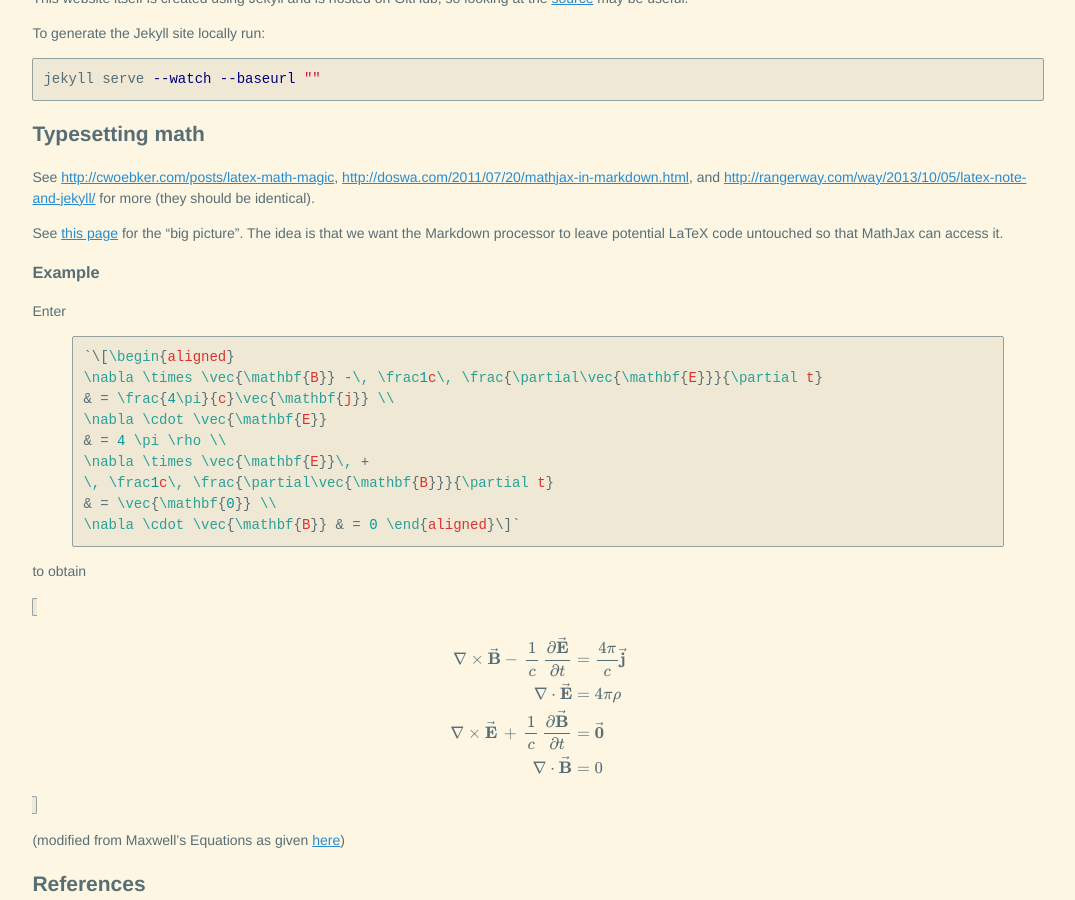
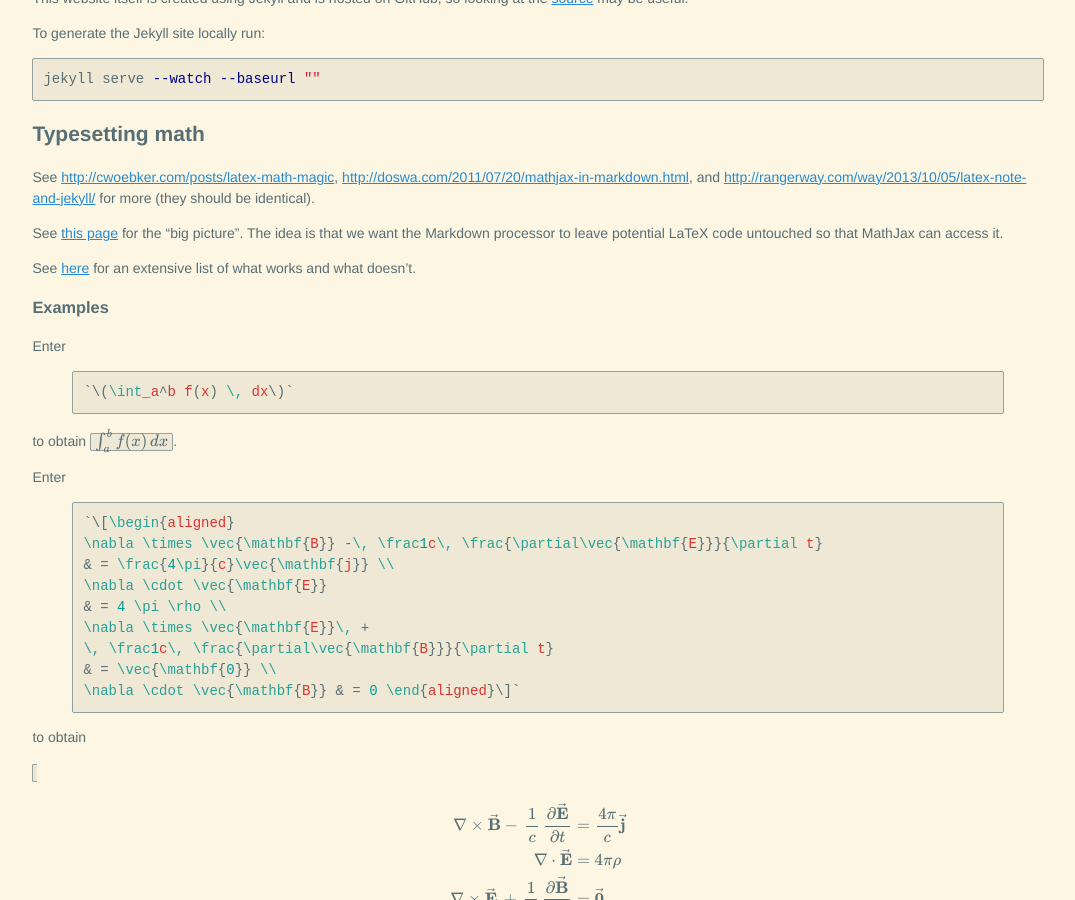
Before and after one commit to riceissa/riceissa.github.io, a Jekyll site: the page built from computing/jekyll.md, in a window 1280 px wide and 900 px high, scrolled down 525 px. Shown: the whole window, without its empty margins (102-1177 px from the left). Built offline with Jekyll 4.4.1, drawn with Linux system fonts in a browser that asks for light colours; Markdown is read by kramdown in place of the engine named in the settings; formulas are drawn with MathJax 3; comment, search, counter and statistics services are not loaded.

Commit message:
jekyll <- links -> math-test

```diff
--- a/computing/jekyll.md
+++ b/computing/jekyll.md
@@ -43,7 +43,17 @@ See <http://cwoebker.com/posts/latex-math-magic>, <http://doswa.com/2011/07/20/m
 See [this page](http://stackoverflow.com/a/11093303/3422337) for the “big picture”.
 The idea is that we want the Markdown processor to leave potential LaTeX code untouched so that MathJax can access it.
 
-### Example
+See [here](/math/math-test.html) for an extensive list of what works and what doesn’t.
+
+<h3 id="examples">Examples</h3>
+
+Enter
+
+{% highlight tex %}
+`\(\int_a^b f(x) \, dx\)`
+{% endhighlight %}
+
+to obtain `\(\int_a^b f(x) \, dx\)`.
 
 Enter
 
```
Also changed, not shown: math/math-test.md (+1 -0 lines).
